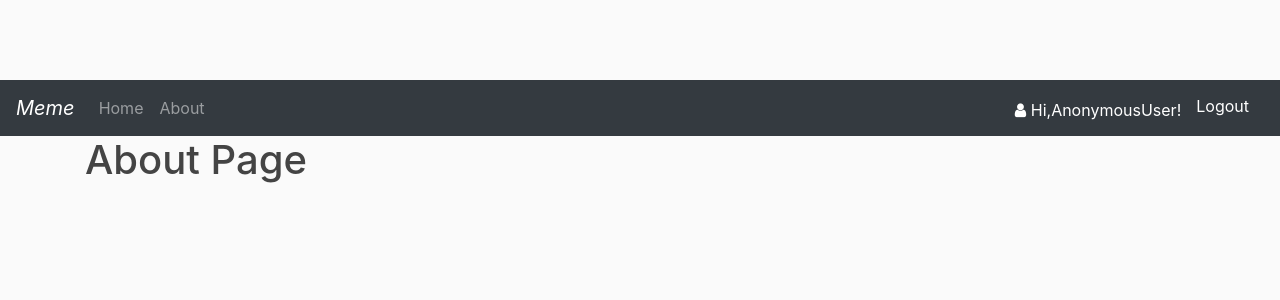
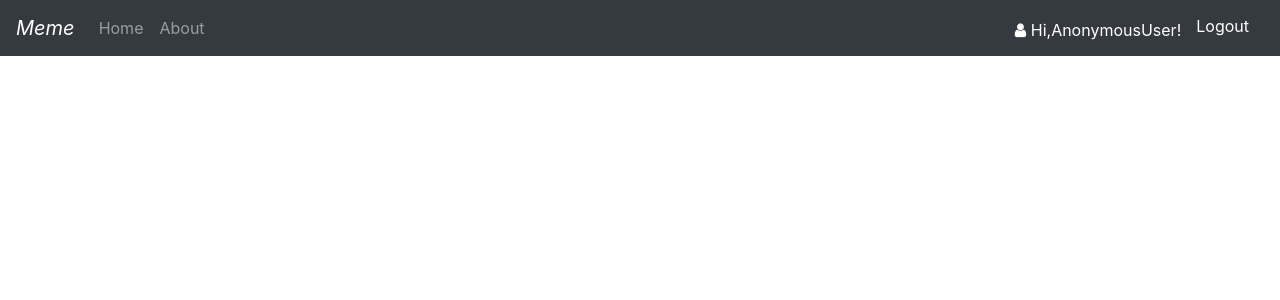
Before and after one commit to CleoMugs/memes, a Django app: template accounts/templates/accounts/about.html in a window 1280 px wide. Shown: the top 300 px of the page. Run offline with Django 3.2, Linux system fonts and the light colour scheme; the template is opened without the code that fills it, so the values that code supplies are empty; some libraries are stand-ins or nearby versions.

Commit message:
added static-folder

```diff
--- a/static/css/base.css
+++ b/accounts/static/accounts/base.css
@@ -1,3 +1,4 @@
+/*
 body  {
 	background: #fafafa;
 	color: #333333;
@@ -23,7 +24,7 @@ h1, h2, h3, h4, h5, h6  {
 .site-header .navbar-nav .nav-link.activate  {
 	font-weight: 600;
 }
-
+*/
 .content-section  {
 	background: #ffffff;
 	padding: 20px 20px;
--- a/accounts/templates/accounts/base.html
+++ b/accounts/templates/accounts/base.html
@@ -10,9 +10,9 @@
 
 	<link href="https://maxcdn.bootstrapcdn.com/font-awesome/4.7.0/css/font-awesome.min.css" rel="stylesheet">
 
-	<link rel="stylesheet" type="text/css" href="{% static 'css/base.css' %}">
+	<link rel="stylesheet" type="text/css" href="{% static 'accounts/base.css' %}">
 
-	<link rel="shortcut icon" type="image/png" href="{% static 'images/favicon.ico' %}">
+	<link rel="shortcut icon" type="image/png" href="{% static 'accounts/favicon.ico' %}">
 
 	<title></title>
 </head>
--- a/accounts/templates/accounts/navbar.html
+++ b/accounts/templates/accounts/navbar.html
@@ -6,7 +6,7 @@
 
 </style>
 
-<nav class="navbar navbar-expand-lg navbar-dark bg-dark">
+<nav class="navbar fixed-top navbar-expand-lg navbar-dark bg-dark">
   <a class="navbar-brand" href="#"><i>Meme</i></a>
   <button class="navbar-toggler" type="button" data-toggle="collapse" data-target="#navbarNav" aria-controls="navbarNav" aria-expanded="false" aria-label="Toggle navigation">
     <span class="navbar-toggler-icon"></span>
--- a/accounts/urls.py
+++ b/accounts/urls.py
@@ -10,4 +10,6 @@ urlpatterns = [
     path('login/', views.loginPage, name='accounts-login'),
     path('logout/', views.logoutUser, name='accounts-logout'),
 
+    path('user/', views.user, name='accounts-user'),
+
 ]
--- a/accounts/views.py
+++ b/accounts/views.py
@@ -46,7 +46,7 @@ def loginPage(request):
 	return render(request, 'accounts/login.html', context)
 
 def user(request):
-
+	#user = User.objects.get
 	context = {}
 	return render(request, 'accounts/user.html', context)
 
--- a/memes/urls.py
+++ b/memes/urls.py
@@ -16,6 +16,9 @@ Including another URLconf
 from django.contrib import admin
 from django.urls import path, include
 
+from django.conf.urls.static import static
+from django.conf import settings
+
 urlpatterns = [
     path('admin/', admin.site.urls),
     path('', include('accounts.urls')),
@@ -23,3 +26,6 @@ urlpatterns = [
     path('api/', include('accounts.api.urls'))
 
 ]
+
+if settings.DEBUG:
+	urlpatterns += static(settings.MEDIA_URL, document_root=settings.MEDIA_ROOT)
```
Also changed, not shown: accounts/templates/accounts/user.html (added, +15 -0 lines), accounts/static/accounts/favicon.ico (renamed from static/images/favicon.ico), db.sqlite3.
